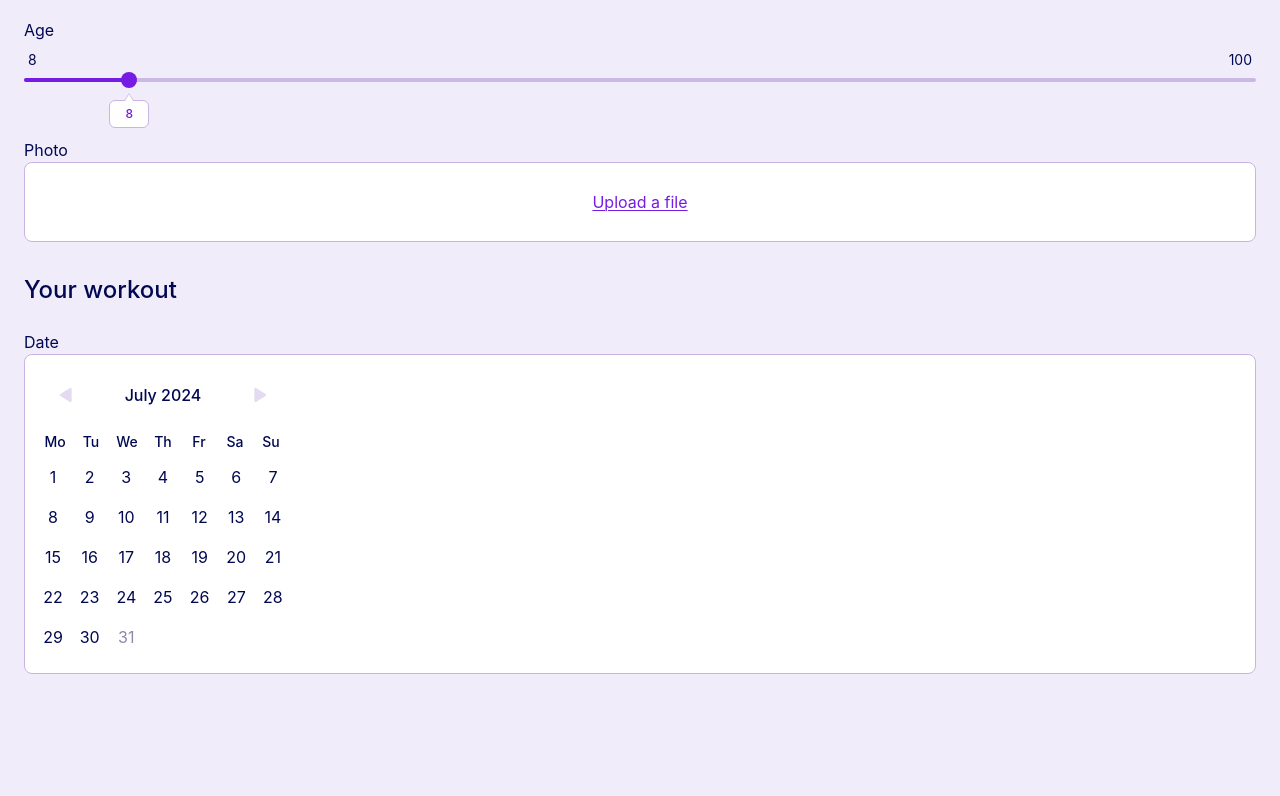
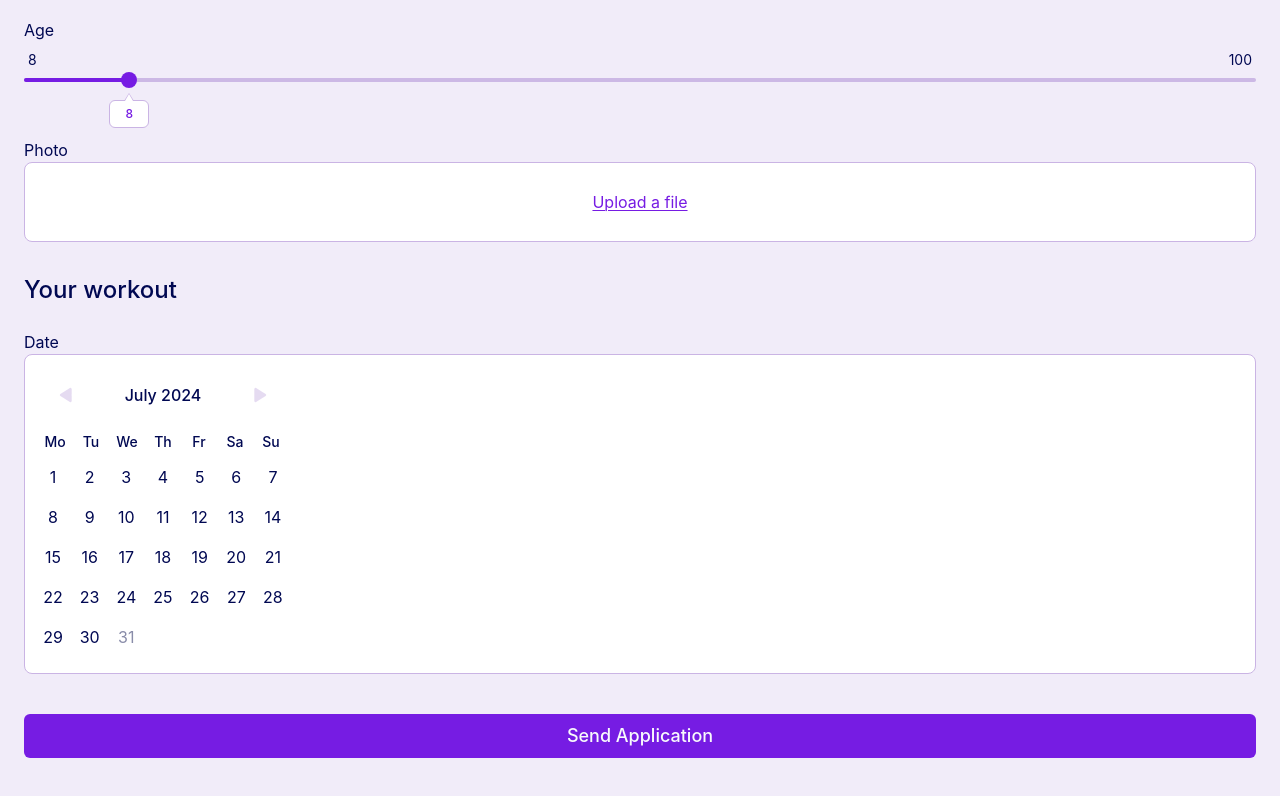
Before and after one commit to MarcinSkic/recruitment-workout-form, a React (Vite) app: page / in a window 1280 px wide. Shown: the part 418-1214 px from the top of the page. Before the commit the page ends 1116 px from the top, so only its background shows below. Built offline with nearby package versions, Linux system fonts and the light colour scheme.

Commit message:
feat: finish template and styles

```diff
--- a/src/App.tsx
+++ b/src/App.tsx
@@ -1,12 +1,14 @@
+import { Button } from './components/ui/button'
 import { Calendar } from './components/ui/calendar'
 import { FilePicker } from './components/ui/filePicker'
 import { Input } from './components/ui/input'
 import { Slider } from './components/ui/slider'
+import { ToggleGroup, ToggleGroupItem } from './components/ui/toggle-group'
 import { Label } from '@/components/ui/label'
 
 function App() {
   return (
-    <main className="grid mt-24 m-6 ">
+    <main className="grid my-24 m-6 ">
       <h2 className="text-2xl mb-6 font-medium">Personal info</h2>
       <div className="grid gap-6 mb-8">
         <div>
@@ -31,10 +33,25 @@ function App() {
         </div>
       </div>
       <h2 className="text-2xl mb-6 font-medium">Your workout</h2>
-      <div>
-        <Label>Date</Label>
-        <Calendar showOutsideDays={false} weekStartsOn={1} modifiers={{ holiday: new Date() }} />
+      <div className="mb-6">
+        <div className="mb-4">
+          <Label>Date</Label>
+          <Calendar showOutsideDays={false} weekStartsOn={1} modifiers={{ holiday: new Date() }} />
+        </div>
+        {false && (
+          <div className="mb-4">
+            <Label>Time</Label>
+            <ToggleGroup type="single" variant="outline" size="lg">
+              <ToggleGroupItem value="12:00">12:00</ToggleGroupItem>
+              <ToggleGroupItem value="14:00">14:00</ToggleGroupItem>
+              <ToggleGroupItem value="16:30">16:30</ToggleGroupItem>
+              <ToggleGroupItem value="18:30">18:30</ToggleGroupItem>
+              <ToggleGroupItem value="20:00">20:00</ToggleGroupItem>
+            </ToggleGroup>
+          </div>
+        )}
       </div>
+      <Button size="lg" className="font-medium text-lg">Send Application</Button>
     </main>
   )
 }
--- a/src/components/ui/button.tsx
+++ b/src/components/ui/button.tsx
@@ -5,11 +5,11 @@ import { type VariantProps, cva } from 'class-variance-authority'
 import { cn } from '@/lib/utils'
 
 const buttonVariants = cva(
-  'inline-flex items-center justify-center whitespace-nowrap rounded-md text-sm font-medium ring-offset-background transition-colors focus-visible:outline-none focus-visible:ring-2 focus-visible:ring-ring focus-visible:ring-offset-2 disabled:pointer-events-none disabled:opacity-50',
+  'inline-flex items-center justify-center whitespace-nowrap rounded-md text-sm font-medium ring-offset-background transition-colors focus-visible:outline-none focus-visible:ring-2 focus-visible:ring-ring focus-visible:ring-offset-2 disabled:pointer-events-none disabled:bg-secondary',
   {
     variants: {
       variant: {
-        default: 'bg-primary text-primary-foreground hover:bg-primary/90',
+        default: 'bg-primary text-primary-foreground hover:bg-primary-hover',
         destructive:
           'bg-destructive text-destructive-foreground hover:bg-destructive/90',
         outline:
--- a/src/components/ui/toggle-group.tsx
+++ b/src/components/ui/toggle-group.tsx
@@ -22,7 +22,7 @@ const ToggleGroup = React.forwardRef<
 
     <ToggleGroupPrimitive.Root
       ref={ref}
-      className={cn('flex items-center justify-center gap-1', className)}
+      className={cn('flex items-center gap-2 flex-wrap', className)}
       {...props}
     >
       <ToggleGroupContext.Provider value={contextValue}>
--- a/src/components/ui/toggle.tsx
+++ b/src/components/ui/toggle.tsx
@@ -5,18 +5,18 @@ import { type VariantProps, cva } from 'class-variance-authority'
 import { cn } from '@/lib/utils'
 
 const toggleVariants = cva(
-  'inline-flex items-center justify-center rounded-md text-sm font-medium ring-offset-background transition-colors hover:bg-muted hover:text-muted-foreground focus-visible:outline-none focus-visible:ring-2 focus-visible:ring-ring focus-visible:ring-offset-2 disabled:pointer-events-none disabled:opacity-50 data-[state=on]:bg-accent data-[state=on]:text-accent-foreground',
+  'inline-flex items-center justify-center rounded-md text-base font-normal ring-offset-background transition-colors hover:bg-muted hover:text-muted-foreground focus-visible:outline-none focus-visible:ring-2 focus-visible:ring-ring focus-visible:ring-offset-2 disabled:pointer-events-none disabled:opacity-50  data-[state=on]:ring-primary data-[state=on]:ring-2 data-[state=on]:ring-offset-0',
   {
     variants: {
       variant: {
         default: 'bg-transparent',
         outline:
-          'border border-input bg-transparent hover:bg-accent hover:text-accent-foreground',
+          'border border-input bg-popover hover:bg-popover hover:text-foreground hover:ring-primary hover:ring-2 hover:ring-offset-0',
       },
       size: {
         default: 'h-10 px-3',
         sm: 'h-9 px-2.5',
-        lg: 'h-11 px-5',
+        lg: 'h-11 px-4',
       },
     },
     defaultVariants: {
--- a/src/index.css
+++ b/src/index.css
@@ -10,7 +10,8 @@
     --card-foreground: 234, 100%, 16%;
     --popover: 0 0% 100%;
     --popover-foreground: 234, 100%, 16%;
-    --primary: 267, 79%, 50%;
+    --primary: 267, 78%, 50%;
+    --primary-hover: 267, 78%, 45%;
     --primary-foreground: 210 40% 98%;
     --secondary: 267, 47%, 81%;
     --secondary-foreground: 222.2 47.4% 11.2%;
--- a/tailwind.config.js
+++ b/tailwind.config.js
@@ -31,6 +31,7 @@ module.exports = {
         primary: {
           DEFAULT: 'hsl(var(--primary))',
           foreground: 'hsl(var(--primary-foreground))',
+          hover: 'hsl(var(--primary-hover))',
         },
         secondary: {
           DEFAULT: 'hsl(var(--secondary))',
```
